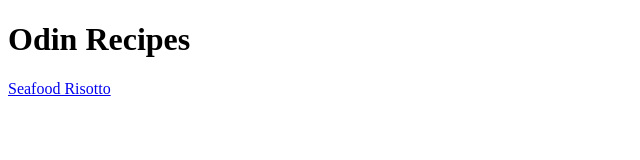
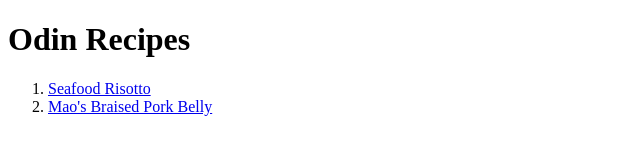
Before and after one commit to michael01890/odin-recipes, a plain HTML site: page index.html in a window 1280 px wide. Shown: the whole page, without its empty margins (0-640 px from the left). Drawn offline with Linux system fonts and the light colour scheme.

Commit message:
Add mao to homepage

```diff
--- a/index.html
+++ b/index.html
@@ -10,7 +10,13 @@
 
 <body>
     <h1>Odin Recipes</h1>
-    <a href="./recipes/seafood risotto.html"> Seafood Risotto </a>
+
+    <ol>
+        <li><a href="./recipes/seafood risotto.html"> Seafood Risotto </a></li>
+        <li><a href="./recipes/mao-pork.html"> Mao's Braised Pork Belly </a></li>
+
+    </ol>
+
 
 </body>
 </html>
```
